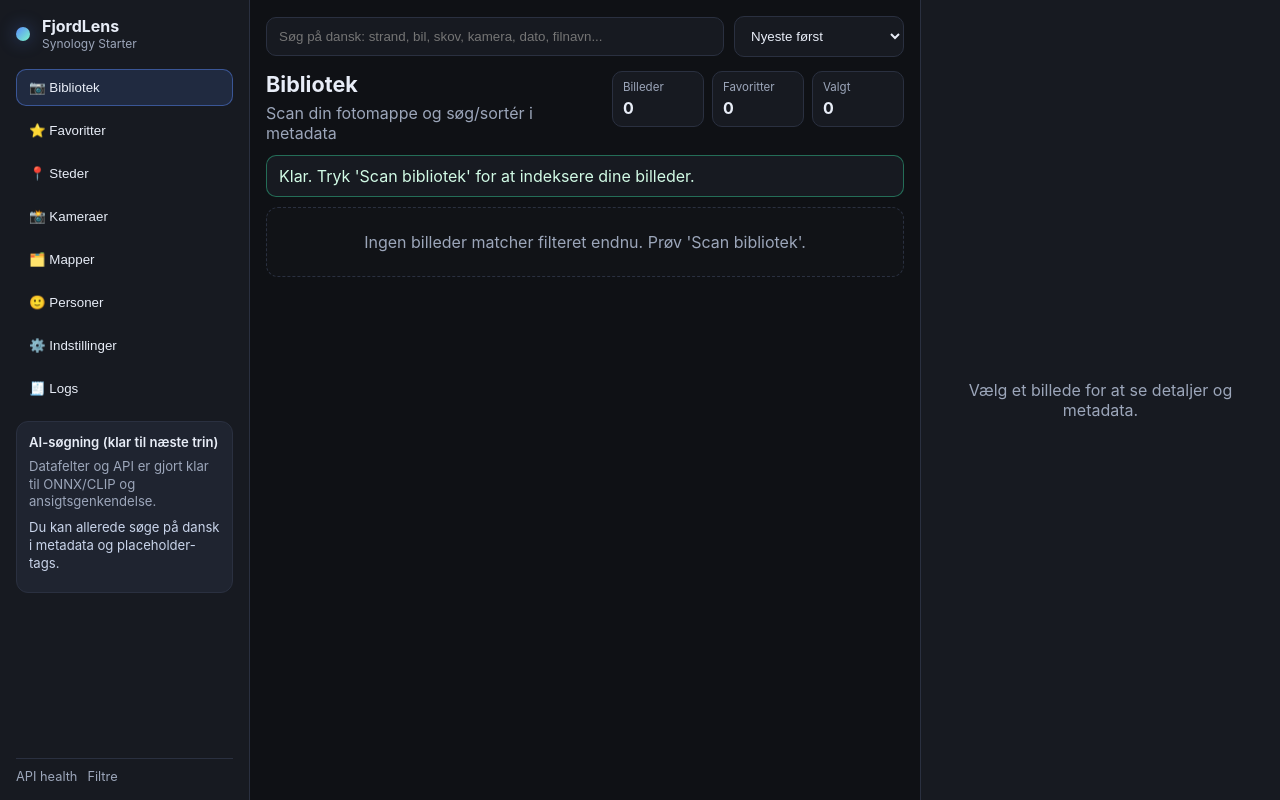
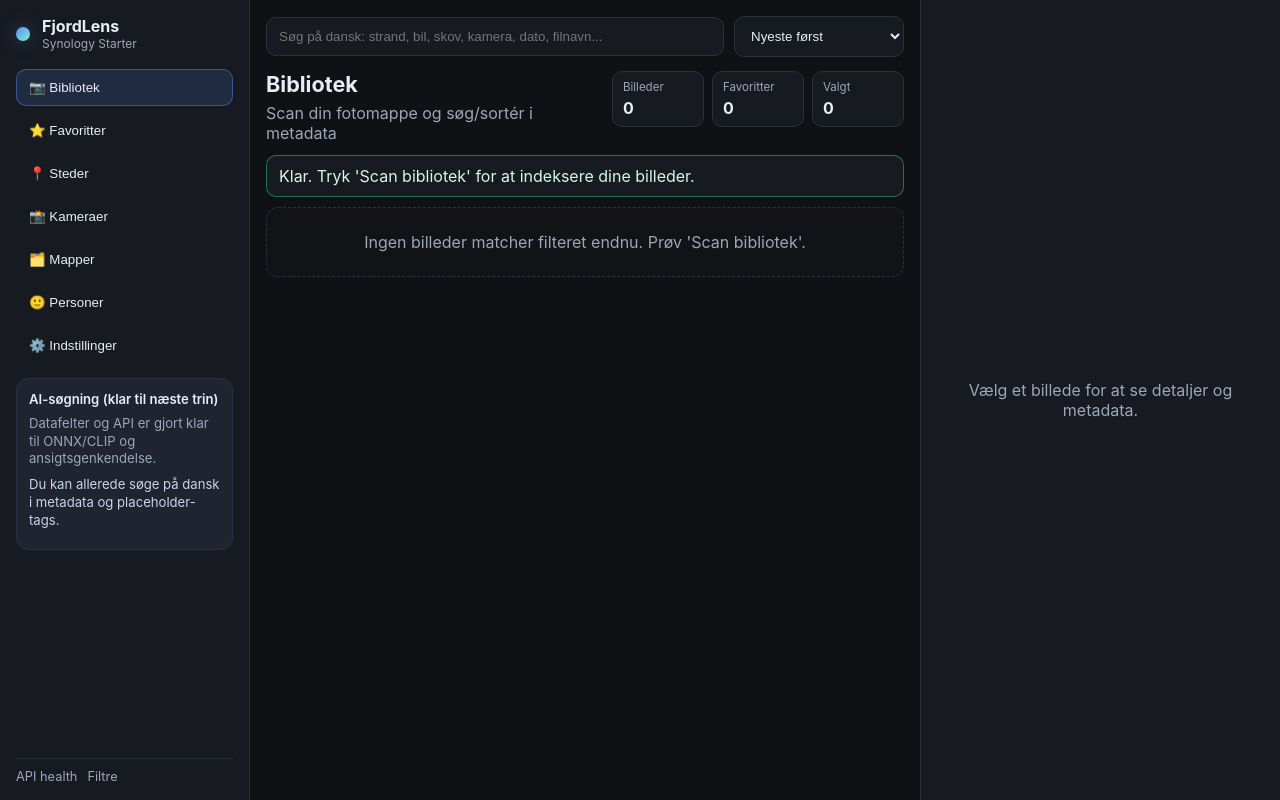
Before and after one commit to qlerup/fjordlens, a Flask app: page / in a window 1280 px wide. Run offline with Flask 3, Linux system fonts and the light colour scheme; data that the repository does not hold is empty; parts of the project's set-up code (start-up, migrations or seed data) failed here and were passed over.

Commit message:
Ui fixes

```diff
--- a/static/app.js
+++ b/static/app.js
@@ -58,7 +58,6 @@ const NAV_LABELS = {
   kameraer: ["Kameraer", "Filtreret på billeder med kameradata"],
   mapper: ["Mapper", "Grupperet efter kilde-mappe"],
   personer: ["Personer", "Klar til ansigtsgenkendelse (kommer med ONNX face-service)"],
-  logs: ["Logs", "Live visning af scannerens hændelser"],
   settings: ["Indstillinger", "Vedligeholdelse, scan og administration"],
 };
 
@@ -205,22 +204,17 @@ function cardHTML(item) {
 function renderGrid() {
   // Toggle fixed-width columns for folder view
   if (els.grid) els.grid.classList.toggle("folders-view", state.view === "mapper");
-  // Handle special views
-  if (state.view === "logs") {
-    els.grid.innerHTML = "";
-    if (els.settingsPanel) els.settingsPanel.classList.add("hidden");
-    if (els.logsPanel) els.logsPanel.classList.remove("hidden");
-    return;
-  }
+  // Always hide special panels first
+  if (els.settingsPanel) els.settingsPanel.classList.add("hidden");
+  if (els.logsPanel) els.logsPanel.classList.add("hidden");
+  // Handle Settings view
   if (state.view === "settings") {
     els.grid.innerHTML = "";
     if (els.settingsPanel) els.settingsPanel.classList.remove("hidden");
     if (els.logsPanel) els.logsPanel.classList.remove("hidden");
     return;
   }
-  // Default views
-  if (els.settingsPanel) els.settingsPanel.classList.add("hidden");
-  if (els.logsPanel) els.logsPanel.classList.add("hidden");
+  // Default views (library, mapper, etc.)
   els.grid.innerHTML = "";
   if (!state.items.length) {
     const msg = state.view === "personer"
@@ -519,7 +513,9 @@ function setView(view) {
   document.querySelectorAll(".nav-item").forEach(btn => {
     btn.classList.toggle("active", btn.dataset.view === view);
   });
-  if (view === "logs" || view === "settings") {
+  // Toggle body class to drive CSS for Settings view
+  document.body.classList.toggle("view-settings", view === "settings");
+  if (view === "settings") {
     // show logs panel, do not load photos
     renderGrid();
   } else {
--- a/static/styles.css
+++ b/static/styles.css
@@ -401,3 +401,10 @@ body {
   #scanBtn { width: 100%; }
   .content-header { flex-direction: column; }
 }
+
+/* Hide non-relevant chrome when viewing Settings */
+body.view-settings .topbar,
+body.view-settings .content-header,
+body.view-settings #statusBar,
+body.view-settings #emptyState,
+body.view-settings .gallery-grid { display: none !important; }
--- a/templates/index.html
+++ b/templates/index.html
@@ -25,7 +25,6 @@
         <button class="nav-item" data-view="mapper">🗂️ Mapper</button>
         <button class="nav-item" data-view="personer">🙂 Personer</button>
         <button class="nav-item" data-view="settings">⚙️ Indstillinger</button>
-        <button class="nav-item" data-view="logs">🧾 Logs</button>
       </nav>
 
       <div class="sidebar-card">
```
